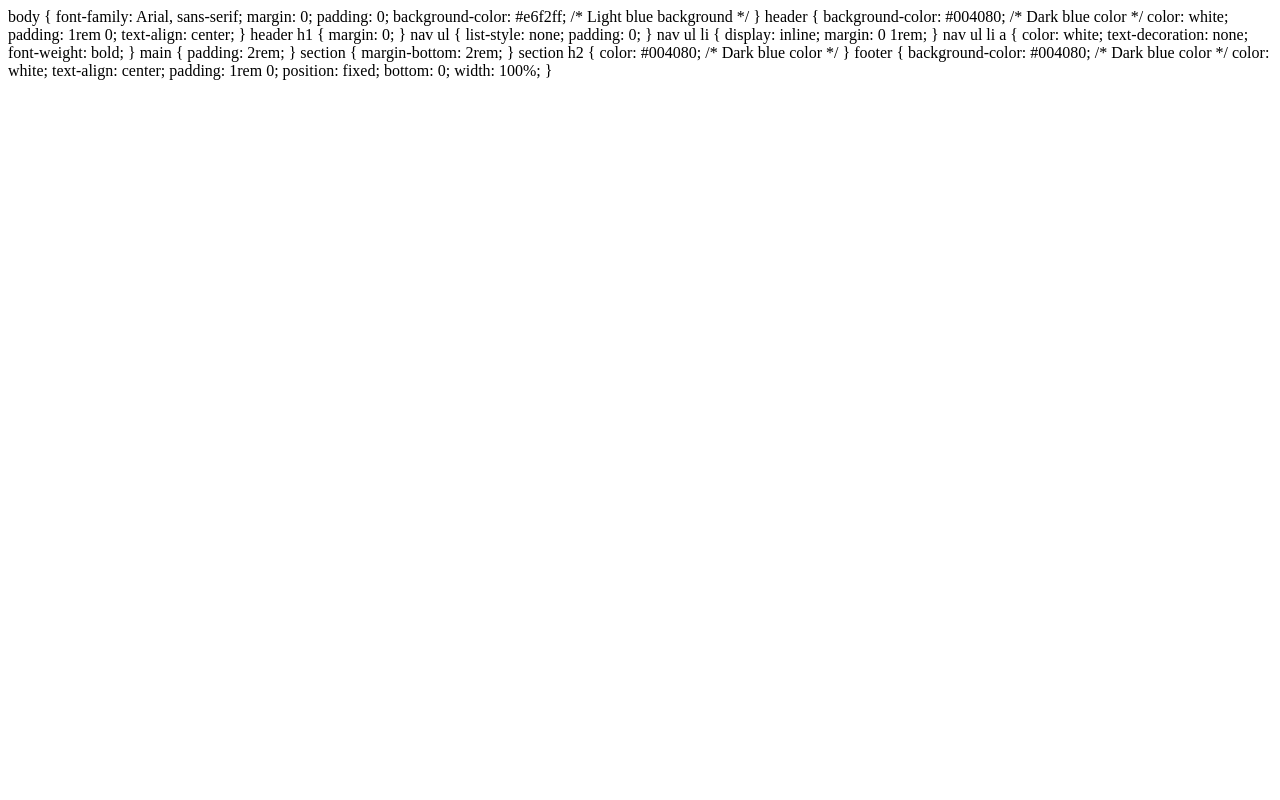
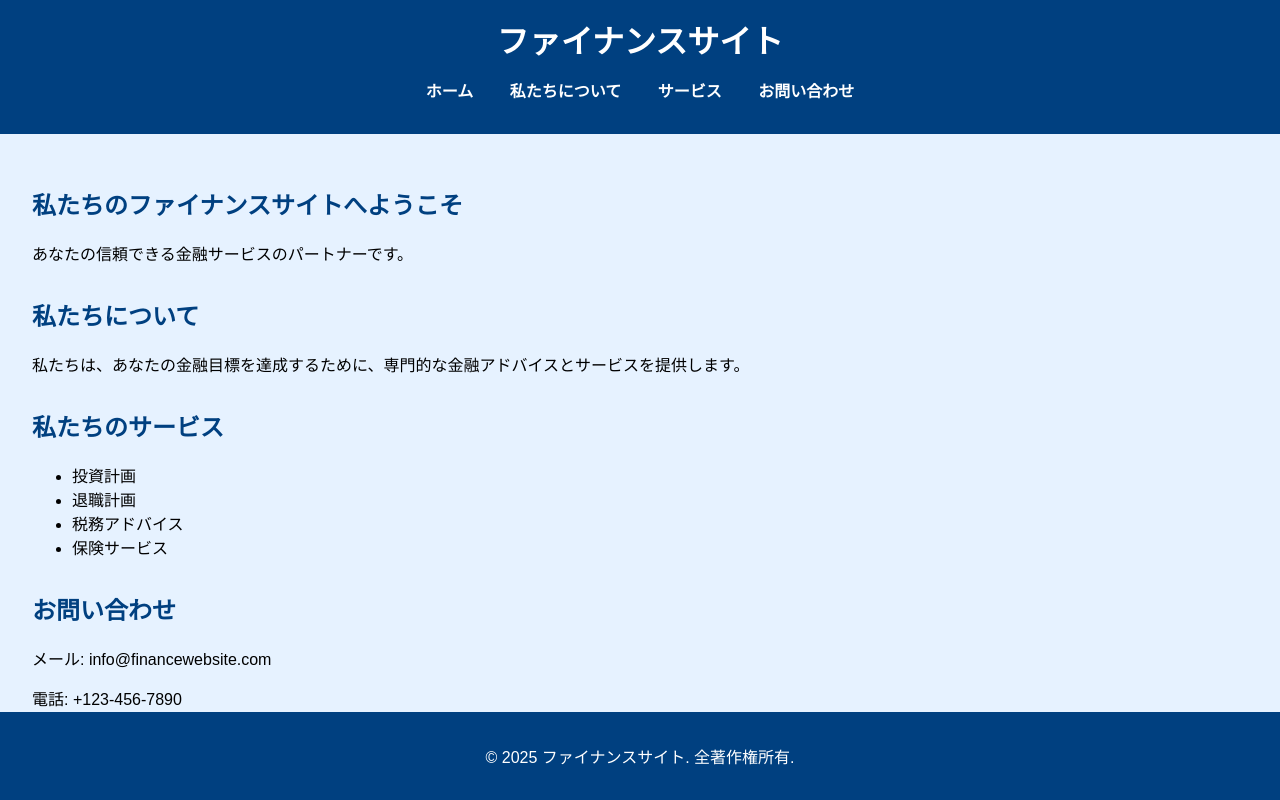
Before and after one commit to Kounando/money, a plain HTML site: page index.html in a window 1280 px wide. Drawn offline with Linux system fonts and the light colour scheme.

Commit message:
Update index.html

```diff
--- a/index.html
+++ b/index.html
@@ -1,12 +1,19 @@
+<!DOCTYPE html>
+<html lang="ja">
+<head>
+    <meta charset="UTF-8">
+    <meta name="viewport" content="width=device-width, initial-scale=1.0">
+    <title>ファイナンスサイト</title>
+    <style>
         body {
             font-family: Arial, sans-serif;
             margin: 0;
             padding: 0;
-    background-color: #e6f2ff; /* Light blue background */
+            background-color: #e6f2ff; /* 薄い青の背景色 */
         }
 
         header {
-    background-color: #004080; /* Dark blue color */
+            background-color: #004080; /* 濃い青色 */
             color: white;
             padding: 1rem 0;
             text-align: center;
@@ -41,11 +48,11 @@ section {
         }
 
         section h2 {
-    color: #004080; /* Dark blue color */
+            color: #004080; /* 濃い青色 */
         }
 
         footer {
-    background-color: #004080; /* Dark blue color */
+            background-color: #004080; /* 濃い青色 */
             color: white;
             text-align: center;
             padding: 1rem 0;
@@ -53,3 +60,47 @@ footer {
             bottom: 0;
             width: 100%;
         }
+    </style>
+</head>
+<body>
+    <header>
+        <h1>ファイナンスサイト</h1>
+        <nav>
+            <ul>
+                <li><a href="#home">ホーム</a></li>
+                <li><a href="#about">私たちについて</a></li>
+                <li><a href="#services">サービス</a></li>
+                <li><a href="#contact">お問い合わせ</a></li>
+            </ul>
+        </nav>
+    </header>
+    <main>
+        <section id="home">
+            <h2>私たちのファイナンスサイトへようこそ</h2>
+            <p>あなたの信頼できる金融サービスのパートナーです。</p>
+        </section>
+        <section id="about">
+            <h2>私たちについて</h2>
+            <p>私たちは、あなたの金融目標を達成するために、専門的な金融アドバイスとサービスを提供します。</p>
+        </section>
+        <section id="services">
+            <h2>私たちのサービス</h2>
+            <ul>
+                <li>投資計画</li>
+                <li>退職計画</li>
+                <li>税務アドバイス</li>
+                <li>保険サービス</li>
+            </ul>
+        </section>
+        <section id="contact">
+            <h2>お問い合わせ</h2>
+            <p>メール: info@financewebsite.com</p>
+            <p>電話: +123-456-7890</p>
+        </section>
+    </main>
+    <footer>
+        <p>&copy; 2025 ファイナンスサイト. 全著作権所有.</p>
+    </footer>
+    <script src="scripts.js"></script>
+</body>
+</html>
```
Lines whose indentation alone changed are shown as unchanged.
